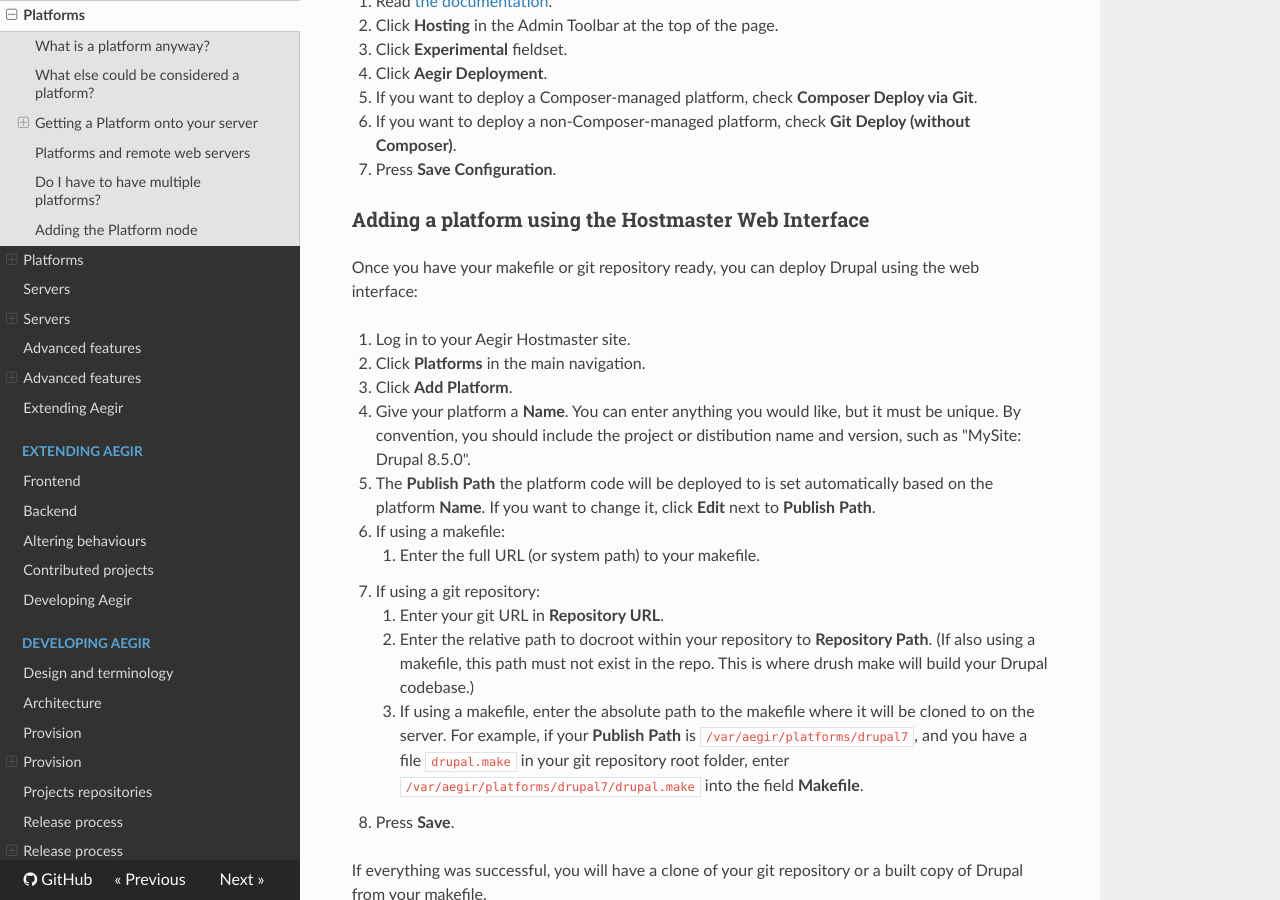
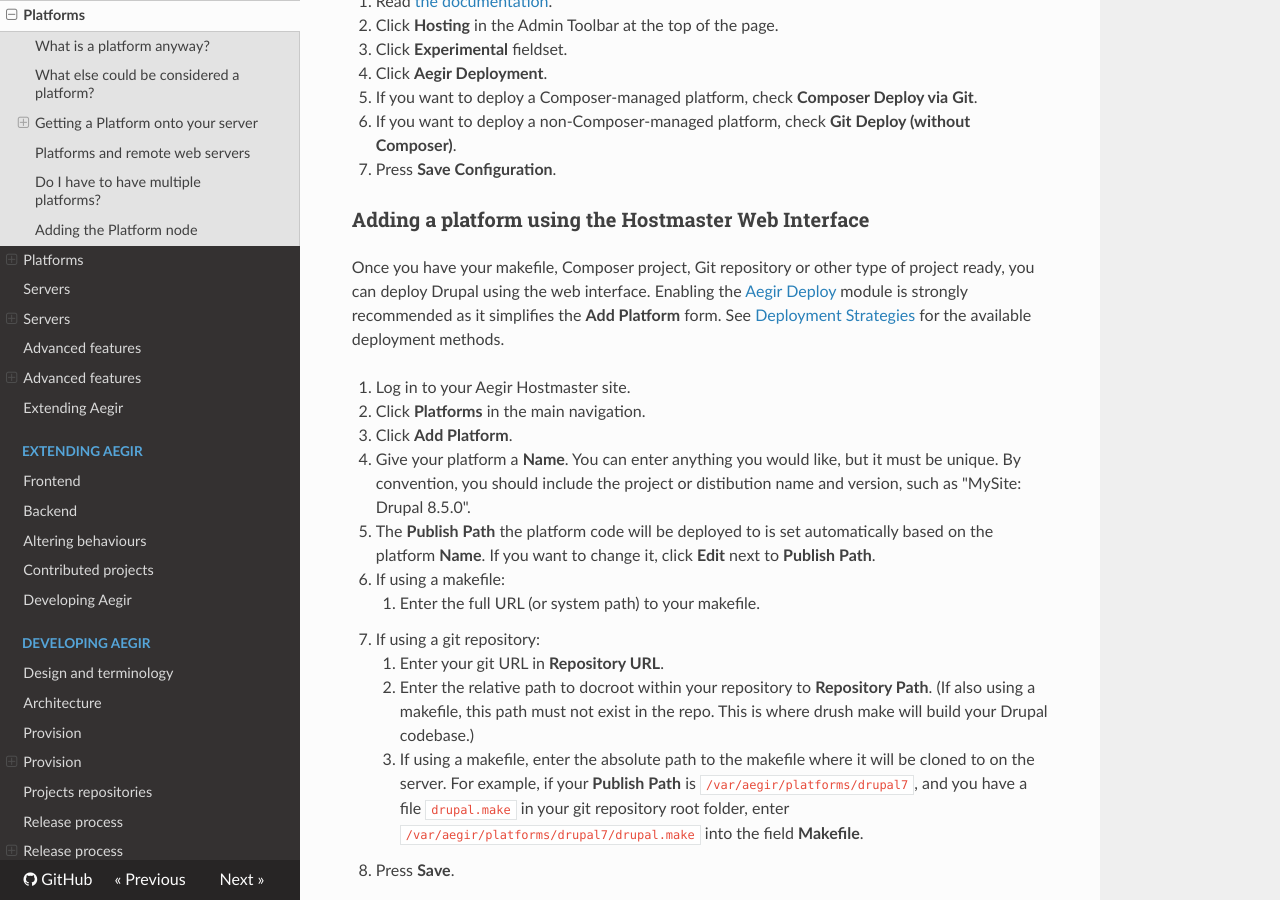
Before and after one commit to aegir-project/documentation, an MkDocs documentation site: the page built from docs/usage/platforms.md, in a window 1280 px wide and 900 px high, scrolled down 3422 px. Built offline with MkDocs 1.6.1, drawn with Linux system fonts in a browser that asks for light colours; nearby versions of some CDN libraries; old or Windows-style settings are respelled for this version of MkDocs.

Commit message:
Added link to Deployment Strategies from Add Platform docs.

```diff
--- a/docs/usage/platforms.md
+++ b/docs/usage/platforms.md
@@ -97,7 +97,7 @@
 
 ### Adding a platform using the Hostmaster Web Interface
 
-Once you have your makefile or git repository ready, you can deploy Drupal using the web interface:
+Once you have your makefile, Composer project, Git repository or other type of project ready, you can deploy Drupal using the web interface.  Enabling the [Aegir Deploy](https://www.drupal.org/project/hosting_deploy) module is strongly recommended as it simplifies the **Add Platform** form.  See [Deployment Strategies](/usage/advanced/deployment/) for the available deployment methods.
 
 1. Log in to your Aegir Hostmaster site.
 2. Click **Platforms** in the main navigation.
```
